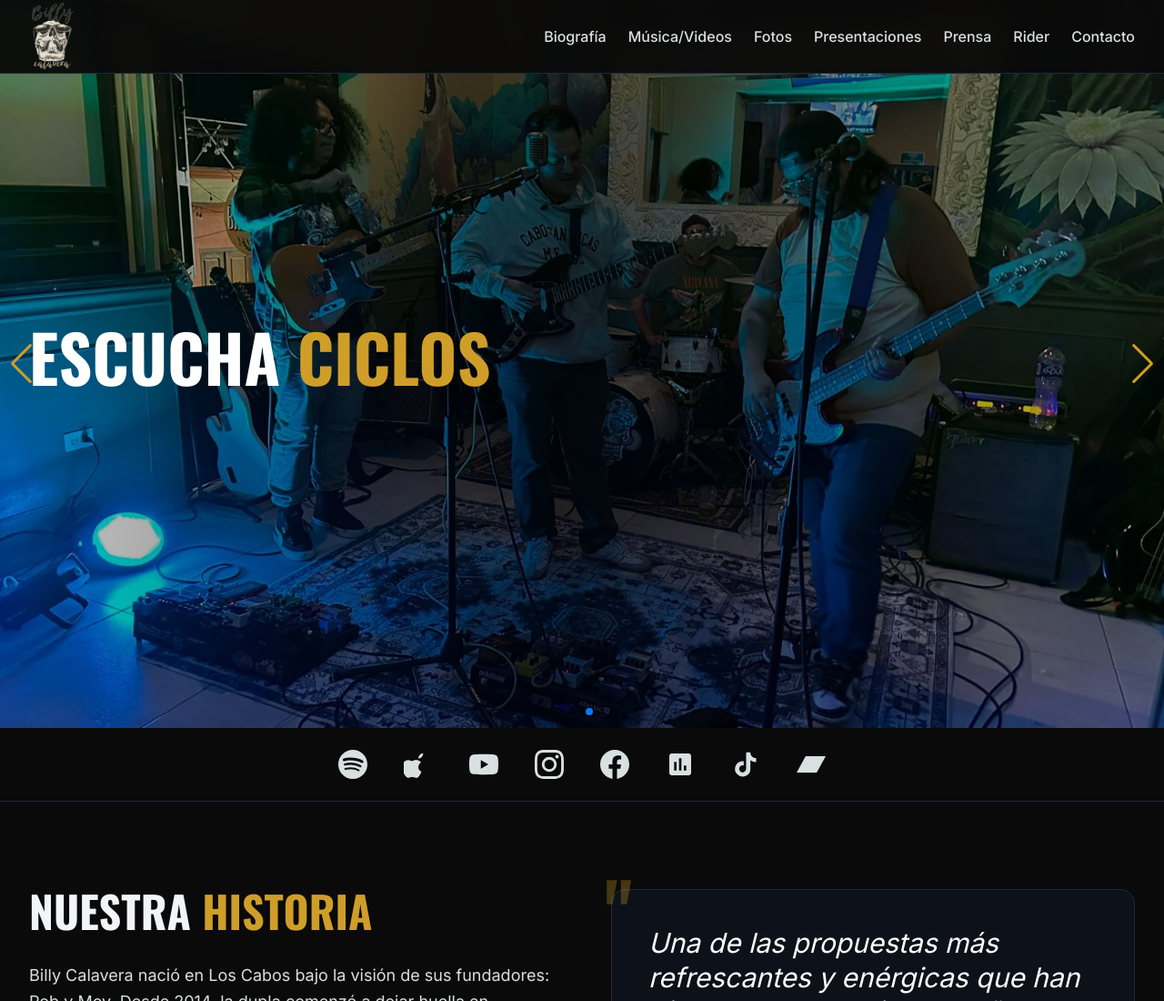
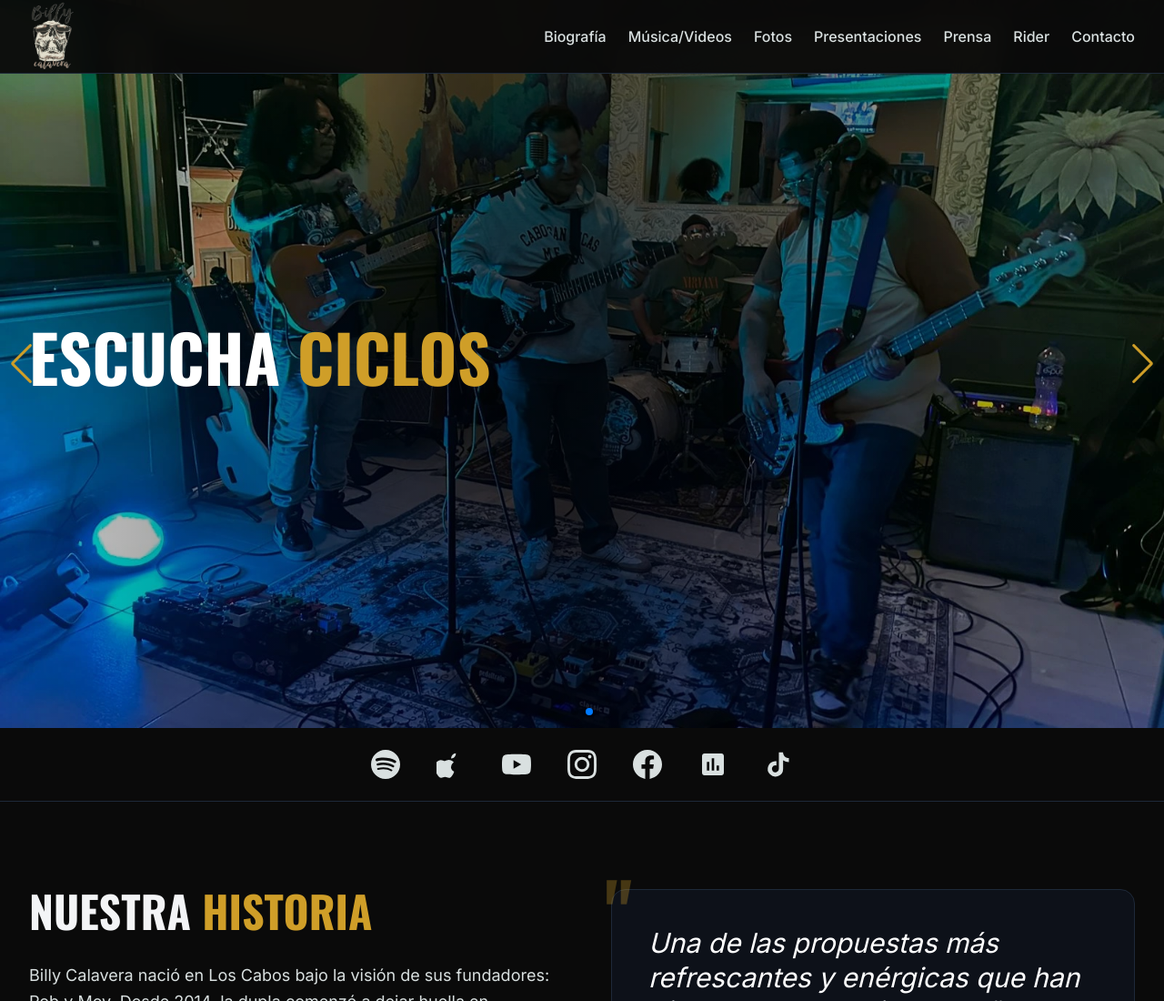
Before and after one commit to DiegoR003/billy_calavera, a website: page index.html in a window 1280 px wide. Shown: the top 1100 px of the page at 91% size. Drawn offline with nearby package versions, Linux system fonts and the light colour scheme; some packages are replaced by stand-ins of ours; a script that the page names is missing.

Commit message:
correcciones en enlaces

```diff
--- a/index.html
+++ b/index.html
@@ -98,13 +98,11 @@
                 <svg class="w-8 h-8" fill="currentColor" viewBox="0 0 24 24"><path d="M19 3H5c-1.1 0-2 .9-2 2v14c0 1.1.9 2 2 2h14c1.1 0 2-.9 2-2V5c0-1.1-.9-2-2-2zM9 17H7v-7h2v7zm4 0h-2V7h2v10zm4 0h-2v-4h2v4z"/></svg>
             </a>
 
-            <a href="#" target="_blank" class="hover:text-banda-primary hover:-translate-y-1 transition-all flex items-center justify-center">
+            <a href="https://www.tiktok.com/@billy.calavera?_r=1&_t=ZS-95YylYIbteE" target="_blank" class="hover:text-banda-primary hover:-translate-y-1 transition-all flex items-center justify-center">
                 <svg class="w-8 h-8" fill="currentColor" viewBox="0 0 24 24"><path d="M19.59 6.69a4.83 4.83 0 0 1-3.77-4.25V2h-3.45v13.67a2.89 2.89 0 0 1-5.2 1.74 2.89 2.89 0 0 1 2.31-4.64 2.93 2.93 0 0 1 .88.13V9.4a6.84 6.84 0 0 0-1-.05A6.33 6.33 0 0 0 5 20.1a6.34 6.34 0 0 0 10.86-4.43v-7a8.16 8.16 0 0 0 4.77 1.52v-3.4a4.85 4.85 0 0 1-1-.1z"/></svg>
             </a>
 
-            <a href="#" target="_blank" class="hover:text-banda-primary hover:-translate-y-1 transition-all flex items-center justify-center">
-                <svg class="w-8 h-8" fill="currentColor" viewBox="0 0 24 24"><path d="M0 18.75l7.437-13.5H24l-7.438 13.5H0z"/></svg>
-            </a>
+
 
         </div>
     </div>
```
